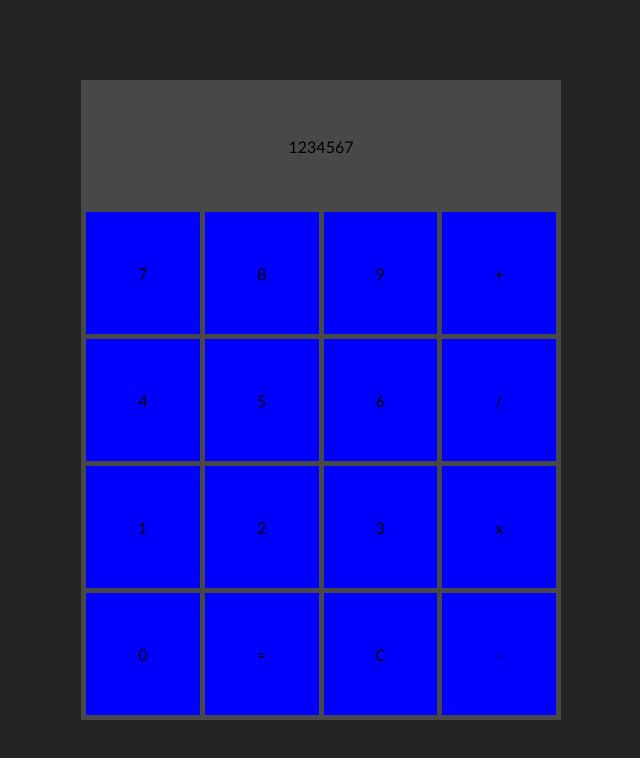
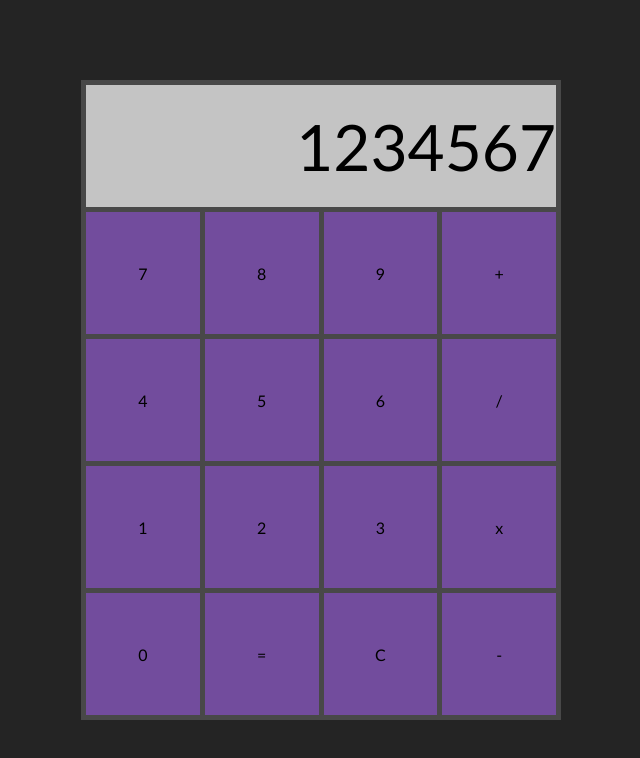
Before and after one commit to ramgarces/TOP-Calculator, a plain HTML site: page index.html in a window 1280 px wide. Shown: the whole page, without its empty margins (319-959 px from the left). Drawn offline with Linux system fonts and the light colour scheme.

Commit message:
Change positioning of display text and change button color

```diff
--- a/style.css
+++ b/style.css
@@ -31,20 +31,22 @@ body {
 }
 
 .display {
+    background-color: #c4c4c4;
     display: flex;
     align-items: center;
+    justify-content: flex-end;
+    font-size: 4rem;
 }
 
-.calculator-container > div {
-    background-color: #484848;
+.calculator-container > div { /* button rows */
     flex: 1;
     display: flex;
-    justify-content: space-evenly;
     gap: 5px;
 }
 
-.calculator-container > div > div {
-    background-color: blue;
+
+.calculator-container > div > div { /* buttons */
+    background-color: #724C9D;
     flex: 1;
     display: flex;
     justify-content: center;
```
